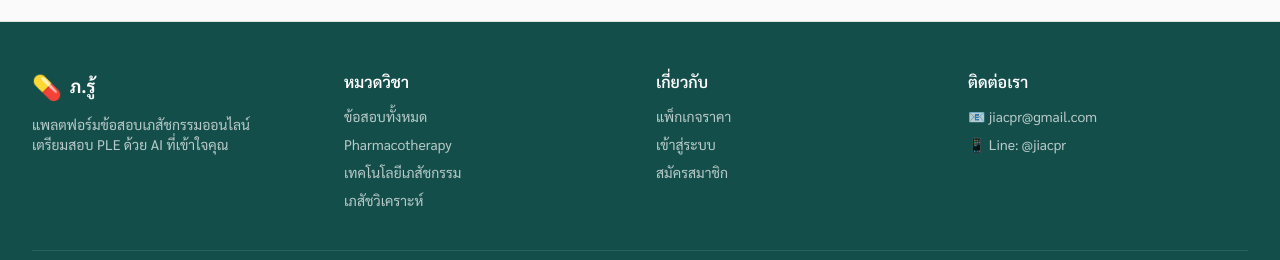
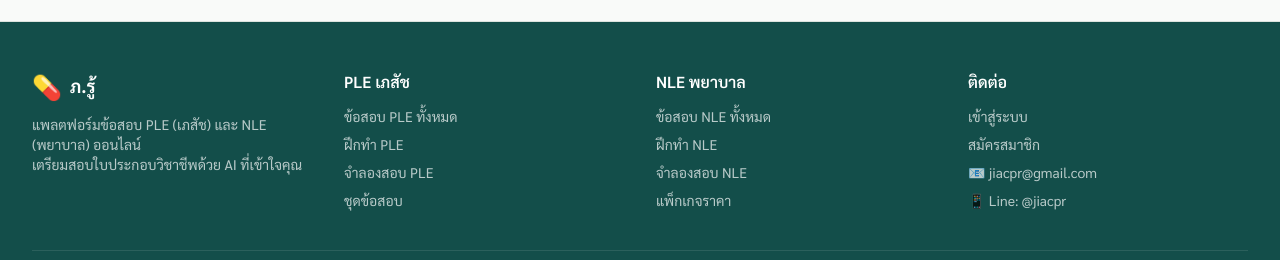
Before and after one commit to jiacpr-arch/pharmroo, a Next.js app: page /login in a window 1280 px wide. Shown: the part 665-925 px from the top of the page. Built offline with nearby package versions, Linux system fonts and the light colour scheme; no server answers.

Commit message:
seo: add sitemap, robots, and NLE links in footer (#20)
- sitemap.xml covers PLE + NLE landings, practice/mock, pricing, blog, plus dynamic /sets/{id}
- robots.txt allows / except /api, /admin, /nursing/admin, /onboarding, /profile
- Footer adds dedicated NLE column alongside PLE

```diff
--- /dev/null
+++ b/app/robots.ts
@@ -0,0 +1,24 @@
+import type { MetadataRoute } from "next";
+
+export default function robots(): MetadataRoute.Robots {
+  return {
+    rules: [
+      {
+        userAgent: "*",
+        allow: "/",
+        disallow: [
+          "/api/",
+          "/admin",
+          "/admin/",
+          "/nursing/admin",
+          "/nursing/admin/",
+          "/onboarding",
+          "/profile",
+          "/auth/",
+        ],
+      },
+    ],
+    sitemap: "https://pharmru.com/sitemap.xml",
+    host: "https://pharmru.com",
+  };
+}
--- /dev/null
+++ b/app/sitemap.ts
@@ -0,0 +1,41 @@
+import type { MetadataRoute } from "next";
+import { getQuestionSets } from "@/lib/db/queries-mcq";
+
+const BASE_URL = "https://pharmru.com";
+
+export default async function sitemap(): Promise<MetadataRoute.Sitemap> {
+  const now = new Date();
+
+  const staticRoutes: MetadataRoute.Sitemap = [
+    { url: `${BASE_URL}/`, lastModified: now, changeFrequency: "daily", priority: 1.0 },
+    { url: `${BASE_URL}/pricing`, lastModified: now, changeFrequency: "weekly", priority: 0.9 },
+    { url: `${BASE_URL}/sets`, lastModified: now, changeFrequency: "weekly", priority: 0.8 },
+    { url: `${BASE_URL}/ple`, lastModified: now, changeFrequency: "weekly", priority: 0.9 },
+    { url: `${BASE_URL}/ple/practice`, lastModified: now, changeFrequency: "daily", priority: 0.8 },
+    { url: `${BASE_URL}/ple/mock`, lastModified: now, changeFrequency: "weekly", priority: 0.7 },
+    { url: `${BASE_URL}/nursing`, lastModified: now, changeFrequency: "weekly", priority: 0.9 },
+    { url: `${BASE_URL}/nursing/practice`, lastModified: now, changeFrequency: "daily", priority: 0.8 },
+    { url: `${BASE_URL}/nursing/mock`, lastModified: now, changeFrequency: "weekly", priority: 0.7 },
+    { url: `${BASE_URL}/blog`, lastModified: now, changeFrequency: "weekly", priority: 0.6 },
+    { url: `${BASE_URL}/login`, lastModified: now, changeFrequency: "monthly", priority: 0.3 },
+    { url: `${BASE_URL}/register`, lastModified: now, changeFrequency: "monthly", priority: 0.5 },
+    { url: `${BASE_URL}/privacy`, lastModified: now, changeFrequency: "yearly", priority: 0.2 },
+    { url: `${BASE_URL}/terms`, lastModified: now, changeFrequency: "yearly", priority: 0.2 },
+  ];
+
+  // Dynamic: each active question set has its own product page
+  let setRoutes: MetadataRoute.Sitemap = [];
+  try {
+    const sets = await getQuestionSets();
+    setRoutes = sets.map((s) => ({
+      url: `${BASE_URL}/sets/${s.id}`,
+      lastModified: now,
+      changeFrequency: "weekly" as const,
+      priority: 0.7,
+    }));
+  } catch {
+    // Sitemap shouldn't fail if DB is unreachable; fall back to static routes only.
+  }
+
+  return [...staticRoutes, ...setRoutes];
+}
--- a/components/Footer.tsx
+++ b/components/Footer.tsx
@@ -12,35 +12,39 @@
               <span>ภ.รู้</span>
             </div>
             <p className="text-sm text-white/70">
-              แพลตฟอร์มข้อสอบเภสัชกรรมออนไลน์
+              แพลตฟอร์มข้อสอบ PLE (เภสัช) และ NLE (พยาบาล) ออนไลน์
               <br />
-              เตรียมสอบ PLE ด้วย AI ที่เข้าใจคุณ
+              เตรียมสอบใบประกอบวิชาชีพด้วย AI ที่เข้าใจคุณ
             </p>
           </div>
 
-          {/* Links */}
+          {/* PLE links */}
           <div>
-            <h3 className="font-semibold mb-3">หมวดวิชา</h3>
+            <h3 className="font-semibold mb-3">PLE เภสัช</h3>
             <ul className="space-y-2 text-sm text-white/70">
-              <li><Link href="/ple" className="hover:text-white transition-colors">ข้อสอบทั้งหมด</Link></li>
-              <li><Link href="/ple/practice?subject=pharmacotherapy" className="hover:text-white transition-colors">Pharmacotherapy</Link></li>
-              <li><Link href="/ple/practice?subject=pharma_tech" className="hover:text-white transition-colors">เทคโนโลยีเภสัชกรรม</Link></li>
-              <li><Link href="/ple/practice?subject=pharma_analysis" className="hover:text-white transition-colors">เภสัชวิเคราะห์</Link></li>
+              <li><Link href="/ple" className="hover:text-white transition-colors">ข้อสอบ PLE ทั้งหมด</Link></li>
+              <li><Link href="/ple/practice" className="hover:text-white transition-colors">ฝึกทำ PLE</Link></li>
+              <li><Link href="/ple/mock" className="hover:text-white transition-colors">จำลองสอบ PLE</Link></li>
+              <li><Link href="/sets" className="hover:text-white transition-colors">ชุดข้อสอบ</Link></li>
+            </ul>
+          </div>
+
+          {/* NLE links */}
+          <div>
+            <h3 className="font-semibold mb-3">NLE พยาบาล</h3>
+            <ul className="space-y-2 text-sm text-white/70">
+              <li><Link href="/nursing" className="hover:text-white transition-colors">ข้อสอบ NLE ทั้งหมด</Link></li>
+              <li><Link href="/nursing/practice" className="hover:text-white transition-colors">ฝึกทำ NLE</Link></li>
+              <li><Link href="/nursing/mock" className="hover:text-white transition-colors">จำลองสอบ NLE</Link></li>
+              <li><Link href="/pricing" className="hover:text-white transition-colors">แพ็กเกจราคา</Link></li>
             </ul>
           </div>
 
           <div>
-            <h3 className="font-semibold mb-3">เกี่ยวกับ</h3>
+            <h3 className="font-semibold mb-3">ติดต่อ</h3>
             <ul className="space-y-2 text-sm text-white/70">
-              <li><Link href="/pricing" className="hover:text-white transition-colors">แพ็กเกจราคา</Link></li>
               <li><Link href="/login" className="hover:text-white transition-colors">เข้าสู่ระบบ</Link></li>
               <li><Link href="/register" className="hover:text-white transition-colors">สมัครสมาชิก</Link></li>
-            </ul>
-          </div>
-
-          <div>
-            <h3 className="font-semibold mb-3">ติดต่อเรา</h3>
-            <ul className="space-y-2 text-sm text-white/70">
               <li>📧 jiacpr@gmail.com</li>
               <li>📱 Line: @jiacpr</li>
             </ul>
```
